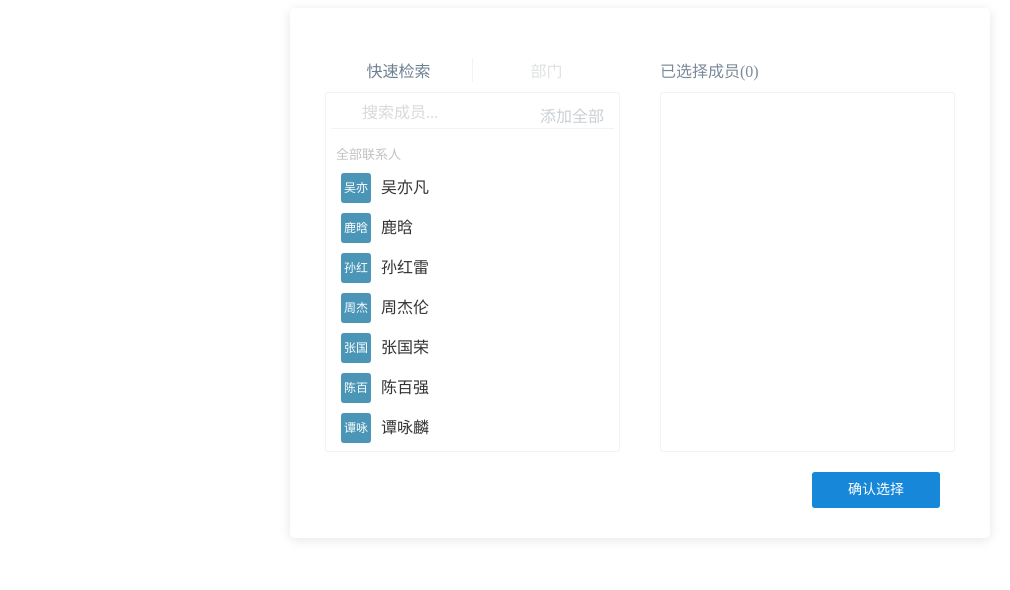
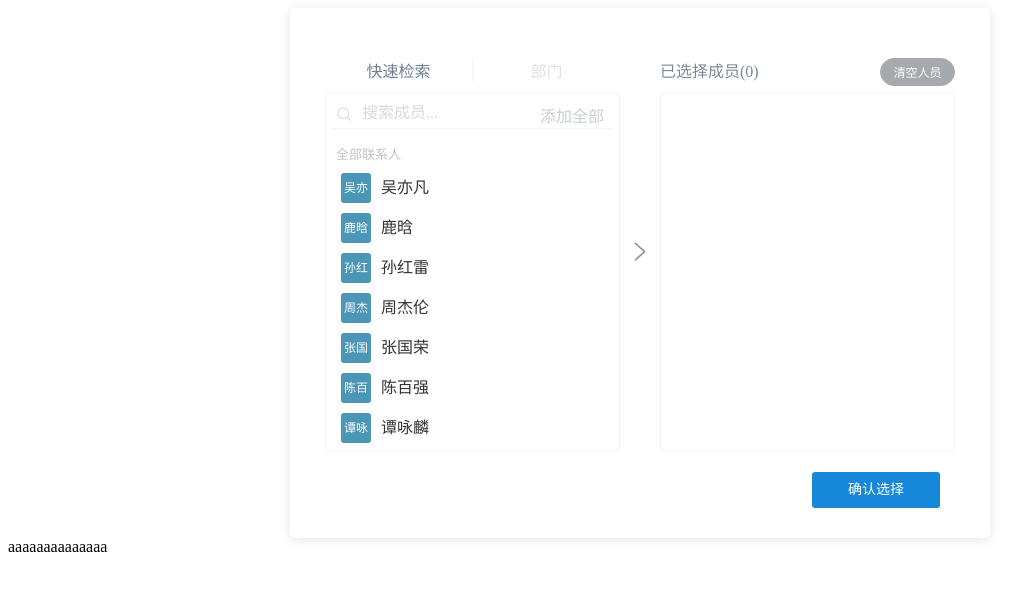
Before and after one commit to Lxs-main/er-ui, a Vue app: page / in a window 1280 px wide. Shown: the top 590 px of the page, without its empty margins (0-1010 px from the left). Built offline with nearby package versions, Linux system fonts and the light colour scheme.

Commit message:
引入样式改变，重新调整样式

```diff
--- a/examples/App.vue
+++ b/examples/App.vue
@@ -1,6 +1,7 @@
 <template>
   <div id="app">
     <check-person :empList="empList" :deptList="deptList" :rootDept="rootDept" :isCheckOne="isCheckOne" @saveData="getResultCheck"></check-person>
+    <label>aaaaaaaaaaaaaa</label>
   </div>
 </template>
 
--- a/packages/checkPerson.vue
+++ b/packages/checkPerson.vue
@@ -18,7 +18,7 @@
             <div v-show="showType == 1">
               <div class="search-container">
                 <div class="search-area-modal">
-                  <i class="fa fa-search one-icon-search"></i>
+                  <i class="one-icon-search"></i>
                   <input type="text" placeholder="搜索成员..." v-model="searchKey"/>
                 </div>
                 <a href="javascript:;" class="btn-action" v-on:click.self="selectAll()">添加全部</a>
@@ -48,15 +48,15 @@
                 <li>
                   <a class="lvl0" v-on:click="rootNodeExpand = !rootNodeExpand" v-on:dblclick="rootNodeExpand = !rootNodeExpand">
                     <span class="expand-tree-icon">
-                      <i class="fa fa-caret-right one-icon-caret-right" v-bind:class="{ active: rootNodeExpand }"></i>
+                      <i class="one-icon-caret-right" style="display: inline-block;margin-top: 5px;font-size: 16px" v-bind:class="{ active: rootNodeExpand }"></i>
                     </span>
                     <span>
-                      <i class="lcfont lc-department-o one-icon-company"></i>
+                      <i class="one-icon-company" style="margin-top: 5px;display: inline-block;font-size: 20px;"></i>
                     </span>
                     <span class="title">
                       <span>{{rootDept}}</span>
                       <span class="title-desc">( {{ empList.length }}人 )</span>
-                      <i class="lcfont lc-add one-icon-add" title="添加整个部门成员" v-on:click.stop="selectAll()"></i>
+                      <i class="one-add one-icon-add" title="添加整个部门成员" v-on:click.stop="selectAll()"></i>
                     </span>
                   </a>
                   <ul v-show="rootNodeExpand">
@@ -81,11 +81,12 @@
             </div>
           </div>
         </div>
-        <div class="member-arrow"><i class="fa fa-angle-right one-icon-arrow-right"></i></div>
+        <div class="member-arrow"><i class="one-icon-arrow-right" style="font-size: 25px"></i></div>
         <div class="member-selected">
           <div class="member-panel-header">
             <span>已选择成员</span>
             <span class="header-meta">({{ getCheckedEmp().length }})</span>
+            <button class="one-clear-btn" style="" v-on:click="clearPerson()">清空人员</button>
           </div>
           <div class="member-panel-body">
             <div>
@@ -103,7 +104,7 @@
                       </div>
                     </div>
                     <span href="javascript:;" class="btn-link-remove">
-                      <i v-on:click="selectEmp(emp)" class="lcfont lc-close one-icon-close"></i>
+                      <i v-on:click="selectEmp(emp)" class="one-icon-close" style="position:absolute;top:10px;right: 7px;font-size: 12px;"></i>
                     </span>
                   </li>
                 </template>
@@ -221,9 +222,41 @@ export default {
       });
       this.$emit('saveData',arr)
     },
+    clearPerson() {
+      const _this = this;
+      _this.empList.forEach(function (item, index) {
+        debugger
+        _this.$delete(item, 'checked');
+      });
+    }
   },
 };
 </script>
+<!--<style scoped>
+@import "./css/shared.min.css";
+</style>-->
 <style scoped>
-@import "./css/shared.min.css";
+li a i.one-add {
+  display: none;
+  font-size: 12px;
+}
+
+li a:hover i.one-add {
+  display: inline-block;
+}
+.one-clear-btn{
+  width: 75px;
+  height: 28px;
+  font-size: 12px;
+  float: right;
+  border-radius: 15px;
+  border: 1px solid #a6a9ad;
+  color: #fff;
+  background-color: #a6a9ad;
+}
+
+.one-clear-btn:hover{
+  background-color: #b5b9bd;
+}
 </style>
+<style scoped src="./css/shared.min.css"/>
--- a/packages/child-dept.vue
+++ b/packages/child-dept.vue
@@ -1,43 +1,41 @@
 <template>
   <li v-on:click.stop="expandTree()" v-on:dblclick="expandTree()">
-    <a v-bind:class="lvl | level"
-      ><span class="expand-tree-icon">
-        <i class="fa fa-caret-right one-icon-caret-right" v-bind:class="{ active: dept.rootNodeExpand }"></i></span
-      ><span><i  class="lcfont lc-department-o one-icon-company"></i> </span
-      ><span class="title"
-        ><span>{{ dept.name }}</span
-        ><span class="title-desc"
-          >({{ getAllChildEmp(dept.id).length }}人 )</span
-        ><i
-          class="lcfont lc-add one-icon-add"
-          v-on:click.stop="selectDeptEmp(dept.id)"
-          title="添加整个部门成员"
-        ></i></span
-    ></a>
+    <a v-bind:class="lvl | level">
+      <span class="expand-tree-icon">
+        <i class="one-icon-caret-right" style="display: inline-block;margin-top: 5px;font-size: 16px"
+           v-bind:class="{ active: dept.rootNodeExpand }"></i></span>
+      <span>
+        <i class="one-icon-company" style="margin-top: 5px;display: inline-block;font-size: 20px;"></i>
+      </span>
+      <span class="title">
+        <span>{{ dept.name }}</span>
+        <span class="title-desc">({{ getAllChildEmp(dept.id).length }}人 )</span>
+        <i class="one-add one-icon-add" v-on:click.stop="selectDeptEmp(dept.id)" title="添加整个部门成员"></i>
+      </span>
+    </a>
     <ul v-show="dept.rootNodeExpand">
       <ChildEmp
           v-for="(emp,index) in getChildEmp(dept.id)" :key="index+'emp'"
           v-bind:emp="emp"
           v-bind:allemp="allemp"
-        v-bind:lvl="lvl + 1"
-     />
+          v-bind:lvl="lvl + 1"/>
       <child-dept
           v-for="(dept,index) in getChildDept(dept.id)"
           :key="index+'dept'"
           v-bind:dept="dept"
           v-bind:allemp="allemp"
           v-bind:alldept="alldept"
-        v-bind:lvl="lvl + 1"
-      ></child-dept>
+          v-bind:lvl="lvl + 1"/>
     </ul>
   </li>
 </template>
 <script>
 import ChildEmp from "./child-emp"
+
 export default {
-  name:"child-dept",
+  name: "child-dept",
   props: ["dept", "allemp", "alldept", "lvl"],
-  components:{ChildEmp},
+  components: {ChildEmp},
   filters: {
     level: function (le) {
       return "lvl" + le;
@@ -96,3 +94,14 @@ export default {
   },
 };
 </script>
+<style scoped>
+li a i.one-add {
+  display: none;
+  font-size: 12px;
+}
+
+li a:hover i.one-add {
+  display: inline-block;
+}
+</style>
+<style scoped src="./css/shared.min.css"/>
--- a/packages/child-emp.vue
+++ b/packages/child-emp.vue
@@ -5,14 +5,13 @@
         <div class="lc-avatar-30" title="emp.EmployeeName">
           <span
             class="lc-avatar-def"
-            style="background-color: rgb(112, 118, 142)"
-          >
+            style="background-color: rgb(112, 118, 142)">
             <div>{{ emp.EmployeeName }}</div>
           </span>
           <div class="lc-avatar-name">{{ emp.EmployeeName }}</div>
         </div>
       </div>
-      <i class="lcfont" v-bind:class="{ 'one-icon-select': emp.checked }"></i>
+      <i v-bind:class="{ 'one-icon-select': emp.checked }"></i>
     </a>
   </li>
 </template>
@@ -35,3 +34,4 @@ export default {
   },
 };
 </script>
+<style lang="css" scoped src="./css/shared.min.css"/>
```
Lines whose indentation alone changed are shown as unchanged.
